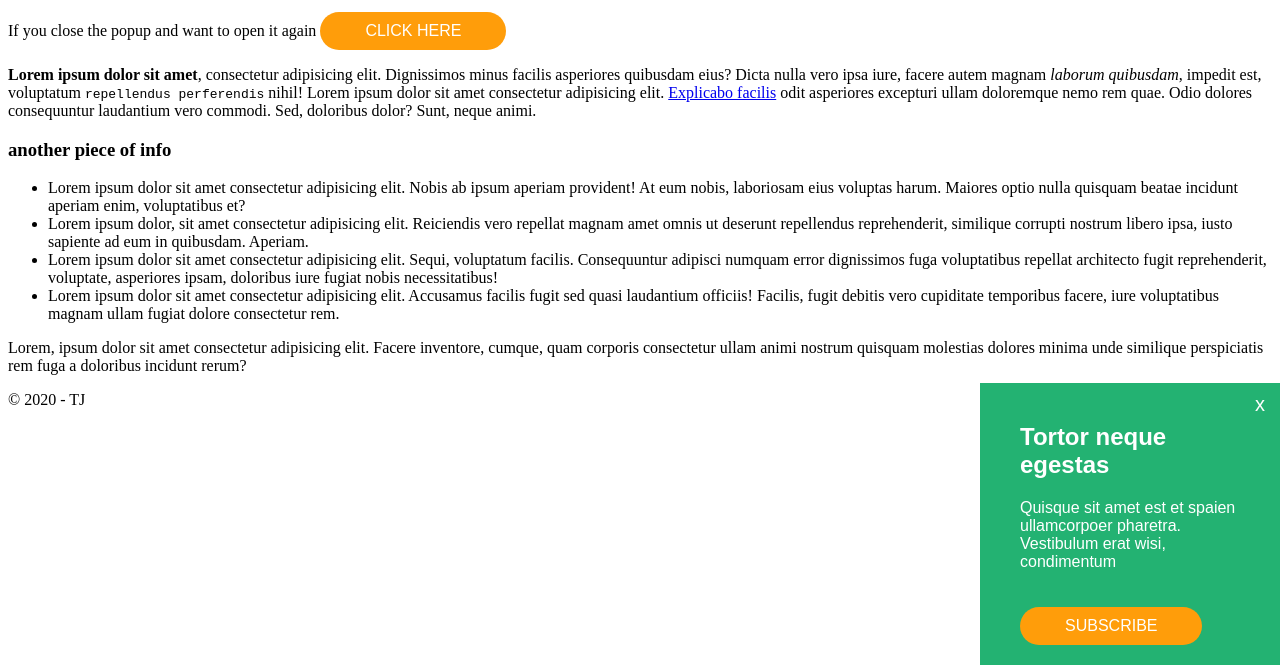
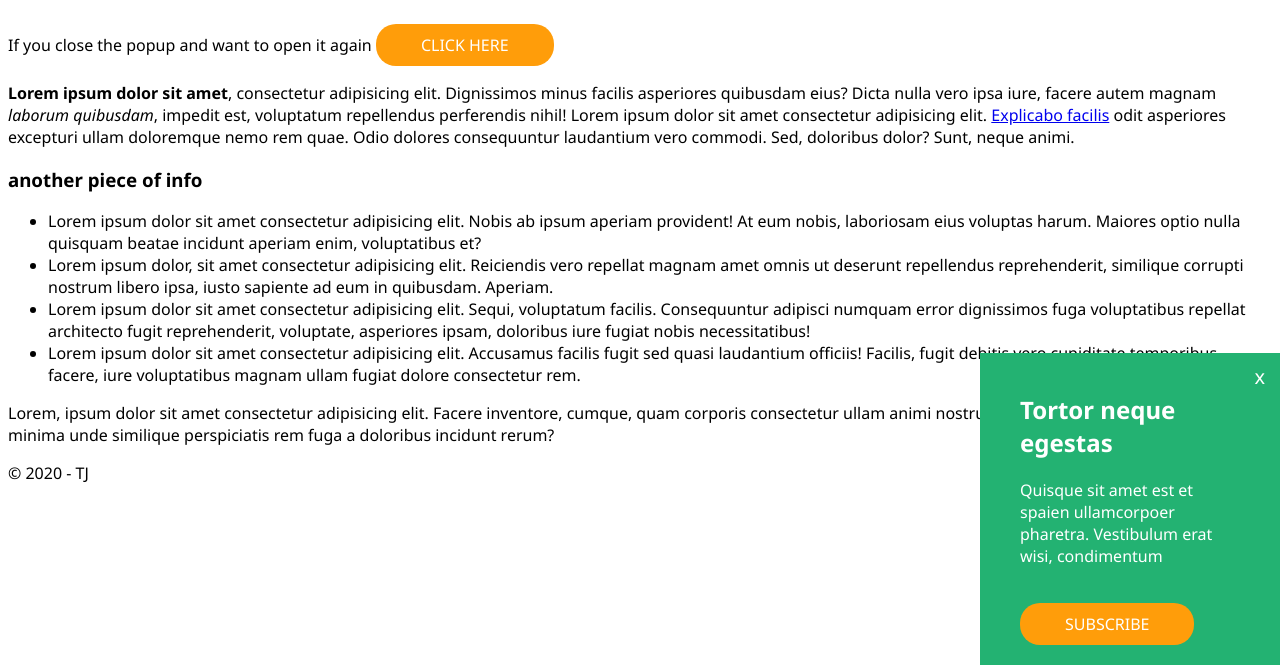
Before and after one commit to tjstalcup/4site-contact-form, a plain HTML site: page index.html in a window 1280 px wide. Shown: the part 135-800 px from the top of the page. Drawn offline with Linux system fonts and the light colour scheme.

Commit message:
Adds favicon and fonts

```diff
--- a/index.html
+++ b/index.html
@@ -4,7 +4,10 @@
     <meta charset="UTF-8" />
     <meta name="viewport" content="width=device-width, initial-scale=1.0" />
     <title>4Site Code Challenge</title>
+    <link href='https://fonts.googleapis.com/css?family=Noto+Sans:400,700,400italic' rel='stylesheet' type='text/css'>
     <link rel="stylesheet" href="style.css" />
+    <link rel="shortcut icon" href="favicon.ico" type="image/x-icon">
+    <link rel="icon" href="favicon.ico" type="image/x-icon">
   </head>
   <body>
     <header>
--- a/style.css
+++ b/style.css
@@ -1,9 +1,9 @@
 * {
   box-sizing: border-box;
+  font-family: 'Noto Sans', sans-serif;
 }
 
 .contact_form_4site {
-  font-family: sans-serif;
   background-color: #23b272;
   color: white;
   padding: 40px 40px 20px;
```
Also changed, not shown: favicon.ico (added).
